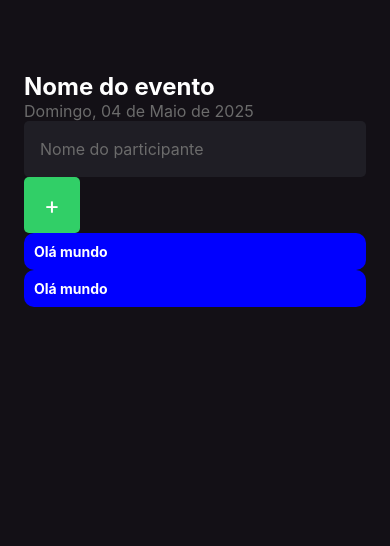
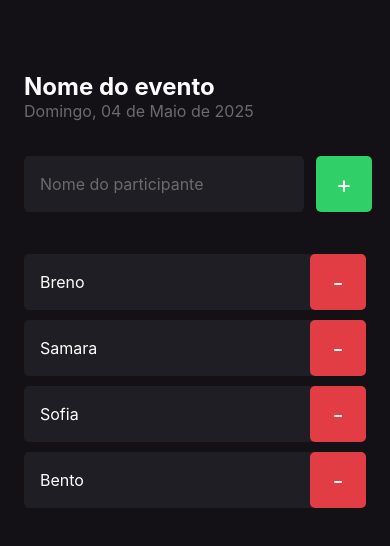
Before and after one commit to breno-facanha/project-react-native-imhere, a React Native app: screen / in a window 390 px wide. Shown: the top 546 px of the page. Built offline with nearby package versions, Linux system fonts and the light colour scheme.

Commit message:
criado um component participant e passando props

```diff
--- /dev/null
+++ b/src/components/Participant/index.tsx
@@ -0,0 +1,17 @@
+import { View, Text, TouchableOpacity } from "react-native";
+import { styles } from "./style";
+
+export function Participant({name}){
+    return(
+        <View style={styles.container}>
+            <Text style={styles.name}>{name}</Text>
+
+
+            <TouchableOpacity style={styles.button}>
+                <Text style={styles.buttonText}>
+                    -
+                </Text>
+            </TouchableOpacity>
+        </View>
+    )
+}
--- /dev/null
+++ b/src/components/Participant/style.ts
@@ -0,0 +1,31 @@
+import { StyleSheet } from "react-native";
+
+export const styles = StyleSheet.create({
+    container:{
+        width: '100%',
+        backgroundColor: '#1F1E25',
+        borderRadius: 5,
+        flexDirection: 'row',
+        alignItems: 'center',
+        marginBottom: 10,
+    },
+    name: {
+        flex: 1,
+        fontSize: 16,
+        color: '#fff',
+        marginLeft: 16
+    },
+    buttonText:{
+        color: 'white',
+        fontSize: 24,
+      },
+      button:{
+        width: 56,
+        height: 56,
+        borderRadius: 5,
+        backgroundColor: '#E23C44',
+        alignItems: 'center',
+        justifyContent: 'center',
+        marginLeft: 12
+      },
+})
--- a/src/screens/Home/index.tsx
+++ b/src/screens/Home/index.tsx
@@ -1,6 +1,8 @@
 import { StatusBar } from 'expo-status-bar';
 import { StyleSheet, Text, View, TouchableOpacity, TextInput  } from 'react-native';
-import { Fragment } from 'react'
+
+import { Participant } from '../../components/Participant';
+
 import { styles } from './style';
 
 export default function Home() {
@@ -18,6 +20,7 @@
         Domingo, 04 de Maio de 2025
       </Text>
 
+      <View style={styles.form}>
         <TextInput
             style={styles.input}
             placeholder='Nome do participante'
@@ -30,13 +33,13 @@
                 +
             </Text>
         </TouchableOpacity>
+      </View>
 
-      <TouchableOpacity style={styles.botao}>
-        <Text style={styles.textBotao}>Olá mundo</Text>
-      </TouchableOpacity>
-      <TouchableOpacity style={styles.botao}>
-        <Text style={styles.textBotao}>Olá mundo</Text>
-      </TouchableOpacity>
+      <Participant name="Breno"/>
+      <Participant name="Samara"/>
+      <Participant name="Sofia"/>
+      <Participant name="Bento"/>
+
       <StatusBar style="auto" />
     </View>
   );
--- a/src/screens/Home/style.ts
+++ b/src/screens/Home/style.ts
@@ -17,21 +17,14 @@
     fontSize: 16
   },
   input:{
+    flex: 1,
     height: 56,
     borderRadius: 5,
     backgroundColor: '#1F1E25',
     color: '#FFF',
     padding: 16,
     fontSize: 16,
-  },
-  botao: {
-    backgroundColor: 'blue',
-    padding: 10,
-    borderRadius: 10
-  },
-  textBotao:{
-    color: 'white',
-    fontWeight: 'bold'
+    marginRight: 12
   },
   buttonText:{
     color: 'white',
@@ -44,5 +37,11 @@
     backgroundColor: '#31CF67',
     alignItems: 'center',
     justifyContent: 'center'
+  },
+  form:{
+    width: '100%',
+    flexDirection: 'row',
+    marginTop: 35,
+    marginBottom: 42
   }
 });
```
Lines whose indentation alone changed are shown as unchanged.
